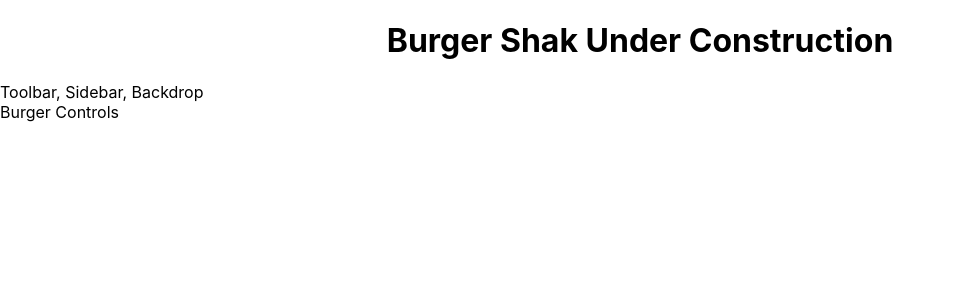
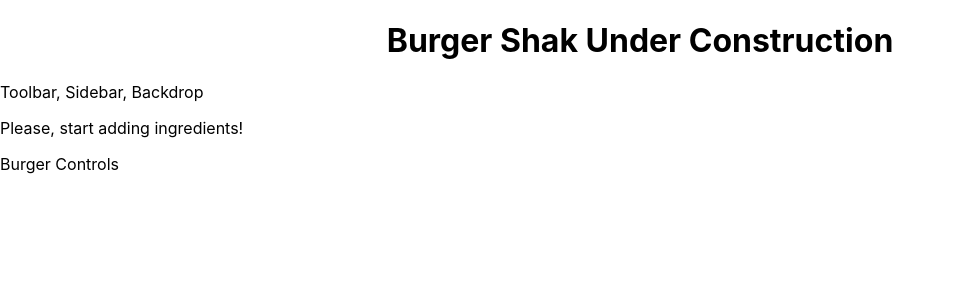
Before and after one commit to tazy44/burger-shack, a React app: page / in a window 1280 px wide. Shown: the top 300 px of the page, without its empty margins (0-955 px from the left). Built offline with nearby package versions, Linux system fonts and the light colour scheme.

Commit message:
Handling the zero-ingredients case

```diff
--- a/src/components/Burger/Burger.js
+++ b/src/components/Burger/Burger.js
@@ -4,8 +4,8 @@ import BurgerIngredient from './BurgerIngredient/BurgerIngredient';
 
 const burger = props => {
   //Extracting all the keys of the ingredients object into an Array
-  let transformedIngredeints = Object.keys(props.ingredients).map(
-    ingredientKey => {
+  let transformedIngredeints = Object.keys(props.ingredients)
+    .map(ingredientKey => {
       //Looping on every ingredientKey
       return [...Array(props.ingredients[ingredientKey])].map((_, i) => {
         //Looping as many times as the value of each ingredientKey
@@ -13,8 +13,13 @@ const burger = props => {
           <BurgerIngredient key={ingredientKey + i} type={ingredientKey} />
         );
       });
-    }
-  );
+    })
+    //reducing the multidimensional array into a single one
+    .reduce((arr, el) => arr.concat(el), []);
+
+  if (transformedIngredeints.length <= 0) {
+    transformedIngredeints = <p>Please, start adding ingredients!</p>;
+  }
 
   return (
     <div className={Classes.Burger}>
--- a/src/containers/BurgerBuilder/BurgerBuilder.js
+++ b/src/containers/BurgerBuilder/BurgerBuilder.js
@@ -4,10 +4,10 @@ import Burger from '../../components/Burger/Burger';
 class BurgerBuilder extends Component {
   state = {
     ingredients: {
-      salad: 1,
-      cheese: 2,
-      bacon: 3,
-      meat: 2
+      salad: 0,
+      cheese: 0,
+      bacon: 0,
+      meat: 0
     }
   };
 
```
